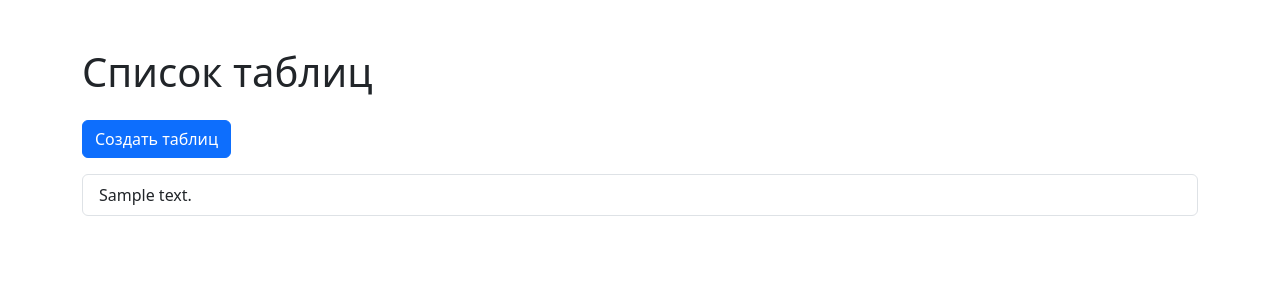
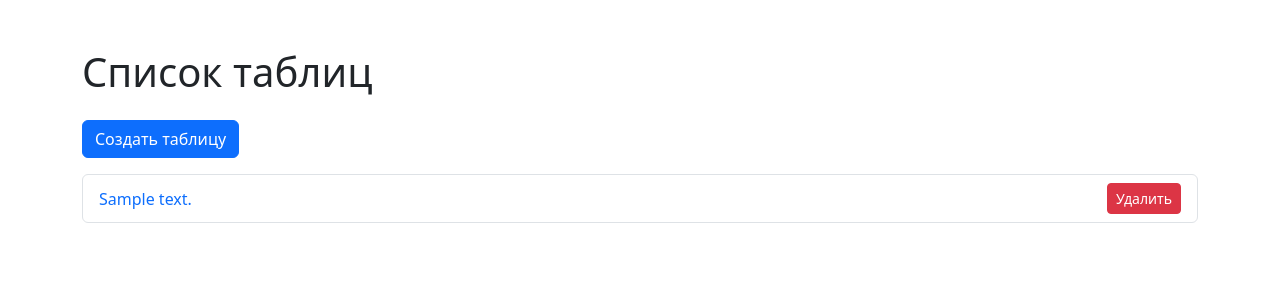
Before and after one commit to avotaangi/table-with-ai, a Django app: template table/templates/table/query_list.html in a window 1280 px wide. Shown: the top 300 px of the page. Run offline with Django 5.2, Linux system fonts and the light colour scheme; the template is opened without the code that fills it: most values are stand-ins (such as "Sample title", 1, 10 or a date in 2020); data that the repository does not hold is empty.

Commit message:
Add delete

```diff
--- a/table/templates/table/query_list.html
+++ b/table/templates/table/query_list.html
@@ -9,13 +9,20 @@
 <body>
     <div class="container mt-5">
         <h1 class="mb-4">Список таблиц</h1>
-        <a href="{% url 'query_create' %}" class="btn btn-primary mb-3">Создать таблиц</a>
+        <a href="{% url 'query_create' %}" class="btn btn-primary mb-3">Создать таблицу</a>
         <ul class="list-group">
             {% for query in queries %}
-                <a href="{% url 'query_result' query.pk %}" class="list-group-item list-group-item-action">
-                    {{ query.query_text|truncatechars:100 }}
-                </a>
+                <li class="list-group-item d-flex justify-content-between align-items-center">
+                    <a href="{% url 'query_result' query.pk %}" class="text-decoration-none">
+                        {{ query.query_text|truncatechars:100 }}
+                    </a>
+                    <form method="POST" action="{% url 'query_delete' query.pk %}" class="ms-3">
+                        {% csrf_token %}
+                        <button type="submit" class="btn btn-danger btn-sm">Удалить</button>
+                    </form>
+                </li>
             {% endfor %}
         </ul>
     </div>
 </body>
+</html>
--- a/table/templates/table/query_result.html
+++ b/table/templates/table/query_result.html
@@ -35,6 +35,7 @@
         </table>
         <button type="submit" class="btn btn-primary">Сохранить</button>
     </form>
+    <br>
     <a href="{% url 'query_download' query.pk 'xlsx' %}" class="btn btn-success">Скачать XLSX</a>
     <a href="{% url 'query_download' query.pk 'csv' %}" class="btn btn-info">Скачать CSV</a>
 
--- a/table/urls.py
+++ b/table/urls.py
@@ -8,4 +8,5 @@ urlpatterns = [
     path('edit/<int:pk>/', views.query_edit, name='query_edit'),
     path('save/<int:pk>/', views.query_save, name='query_save'),
     path('download/<int:pk>/<str:file_format>/', views.query_download, name='query_download'),
+    path('delete/<int:pk>/', views.query_delete, name='query_delete'),
 ]
```
Also changed, not shown: table/views.py (+8 -0 lines).
